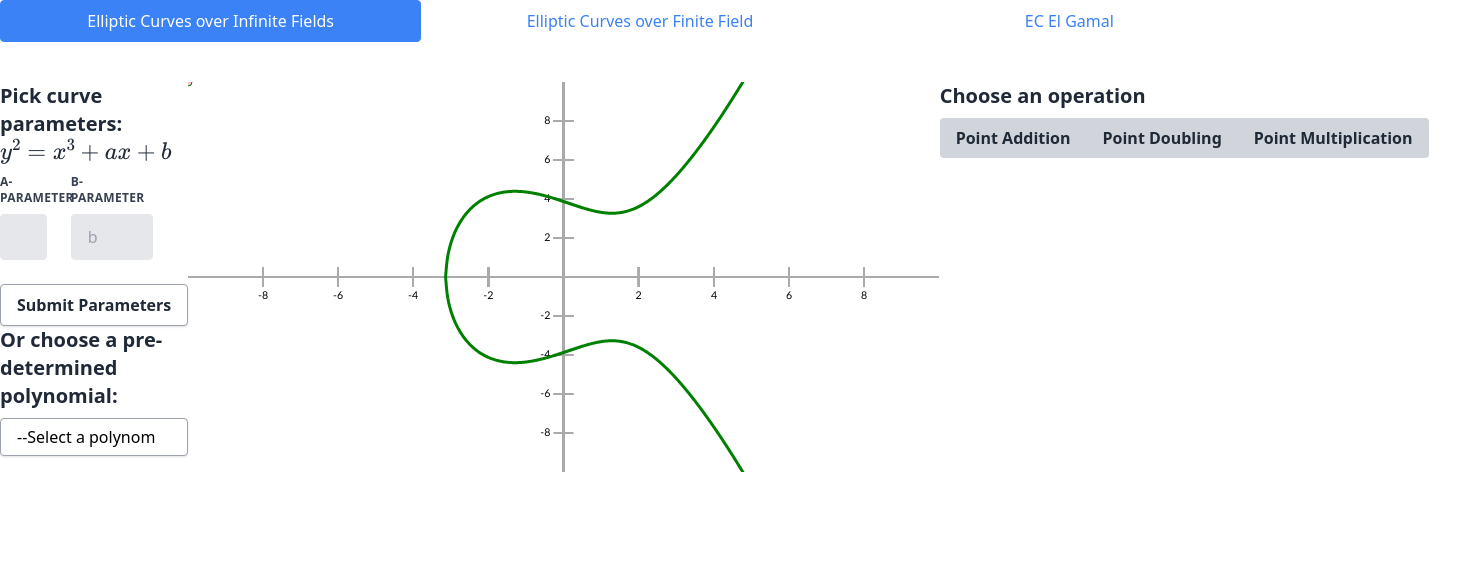
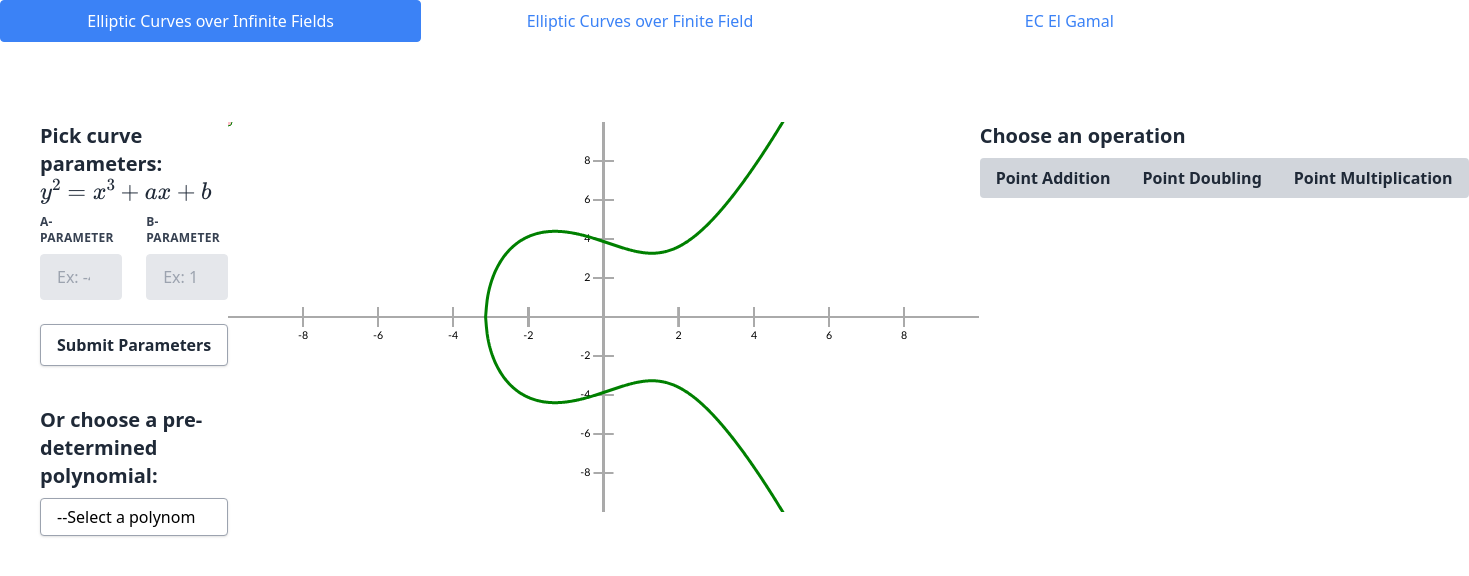
Before and after one commit to AndreasHolt/ECC, a website built with Vite: page index.html in a window 1280 px wide. Shown: the whole page, 1469 px wide, since content can reach past the window. Built offline with nearby package versions, Linux system fonts and the light colour scheme.

Commit message:
Old commits

```diff
--- a/index.html
+++ b/index.html
@@ -24,25 +24,25 @@
     </li>
 </ul>
 
-<div class="flex flex-row mt-10 space-x-5.5">
+<div class="flex flex-row mt-10 px-10 py-10">
     <div class="inline-block relative w-64 basis-1/3">
         <form id="curve">
-            <p class="font-bold text-xl mb-2 text-gray-800" id="parameters">Pick curve parameters: \(y^2 = x^3 + ax + b\)</p>
+            <p class="font-bold text-xl mb-2 text-gray-800 mb-10" id="parameters">Pick curve parameters: \(y^2 = x^3 + ax + b\)</p>
 
 
 
-            <div class="flex flex-wrap -mx-3 mb-6">
-                <div class="w-full md:w-1/3 px-3 mb-6 md:mb-0">
+            <div class="flex flex-wrap -mx-3 mb-6 justify-center">
+                <div class="w-full md:w-1/2 px-3 mb-6 md:mb-0">
                     <label class="block uppercase tracking-wide text-gray-700 text-xs font-bold mb-2" for="a">A-Parameter</label>
-                    <input class="appearance-none block w-full bg-gray-200 text-gray-700 border border-gray-200 rounded py-3 px-4 leading-tight focus:outline-none focus:bg-white focus:border-gray-500" type="number" id="a" name="a" min="-5" placeholder="a">
+                    <input class="appearance-none block w-full bg-gray-200 text-gray-700 border border-gray-200 rounded py-3 px-4 leading-tight focus:outline-none focus:bg-white focus:border-gray-500" type="number" id="a" name="a" min="-5" placeholder="Ex: -4">
                 </div>
-                <div class="w-full md:w-1/2 px-3">
+                <div class="w-full md:w-1/2 px-3 justify-center">
                     <label class="block uppercase tracking-wide text-gray-700 text-xs font-bold mb-2" for="b">B-Parameter</label>
-                    <input class="appearance-none block w-full bg-gray-200 text-gray-700 border border-gray-200 rounded py-3 px-4 leading-tight focus:outline-none focus:bg-white focus:border-gray-500" type="number" id="b" name="b" placeholder="b">
+                    <input class="appearance-none block w-full bg-gray-200 text-gray-700 border border-gray-200 rounded py-3 px-4 leading-tight focus:outline-none focus:bg-white focus:border-gray-500" type="number" id="b" name="b" placeholder="Ex: 15">
                 </div>
             </div>
 
-            <input class="bg-white hover:bg-gray-100 text-gray-800 font-semibold py-2 px-4 border border-gray-400 rounded shadow" type="button" value="Submit Parameters">
+            <input class="bg-white hover:bg-gray-100 text-gray-800 font-semibold py-2 px-4 border border-gray-400 rounded shadow mb-10" type="button" value="Submit Parameters">
             <p class="font-bold text-xl mb-2 text-gray-800">Or choose a pre-determined polynomial:</p>
             <select name="Pre-determined polynomials" id="prepoly" class="block appearance-none w-full bg-white border border-gray-400 hover:border-gray-500 px-4 py-2 pr-8 rounded shadow leading-tight focus:outline-none focus:shadow-outline">
                 <option value="0" selected=True disabled>--Select a polynomial--</option>
```
